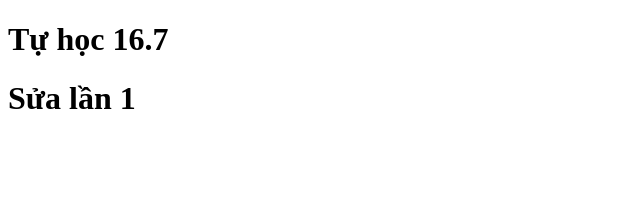
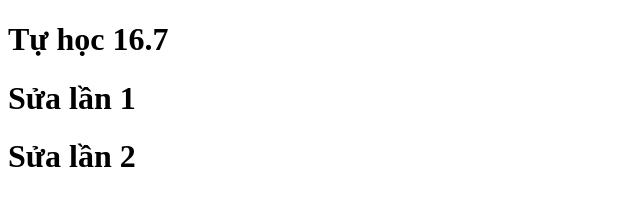
Before and after one commit to Luan-Thanh-17/Duan16.7, a plain HTML site: page index.html in a window 1280 px wide. Shown: the whole page, without its empty margins (0-640 px from the left). Drawn offline with Linux system fonts and the light colour scheme.

Commit message:
Main: Cap nhat lan 2

```diff
--- a/index.html
+++ b/index.html
@@ -8,5 +8,6 @@
 <body>
 <h1>Tự học 16.7</h1>
 <h1> Sửa lần 1</h1>
+<h1> Sửa lần 2</h1>
 </body>
 </html>
```
